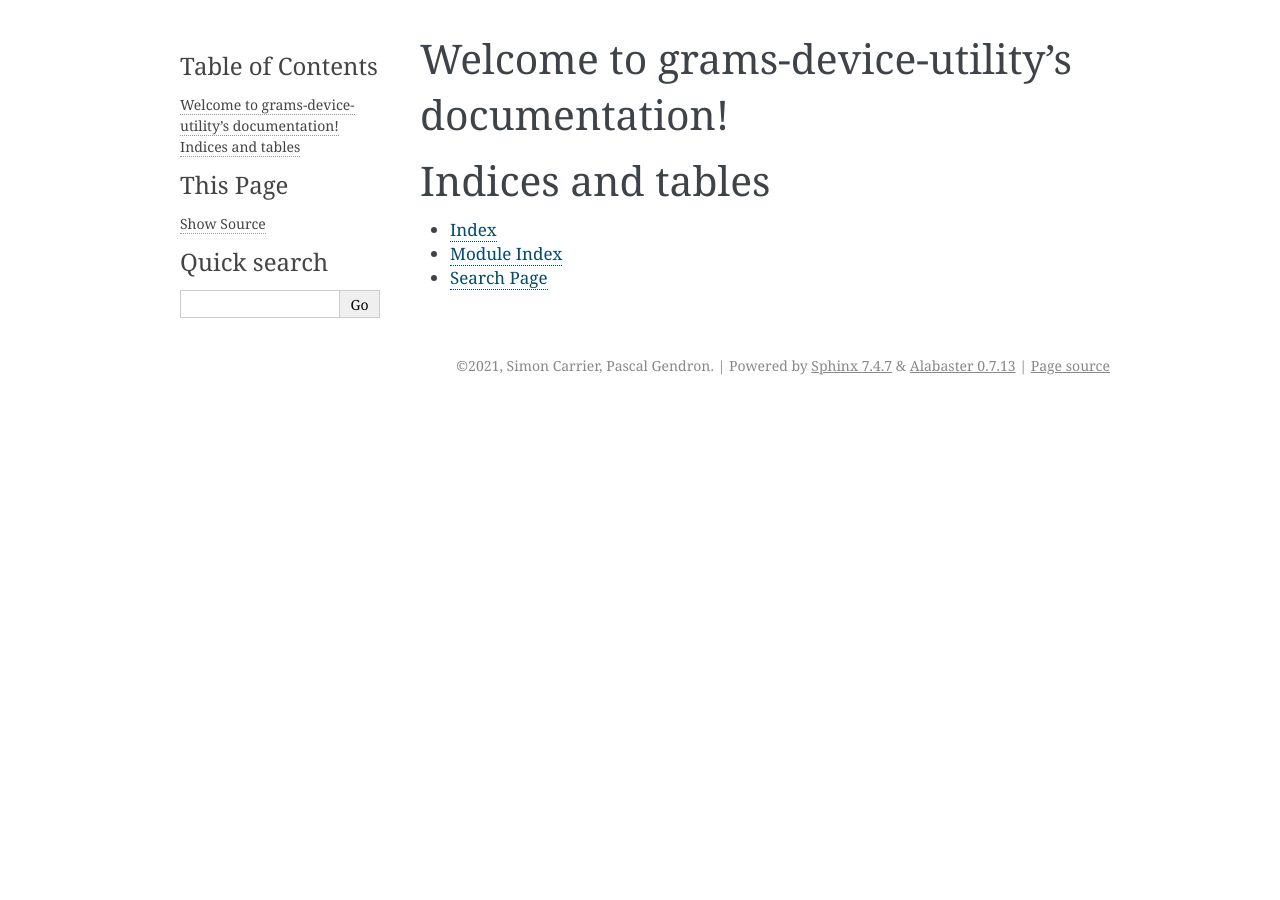
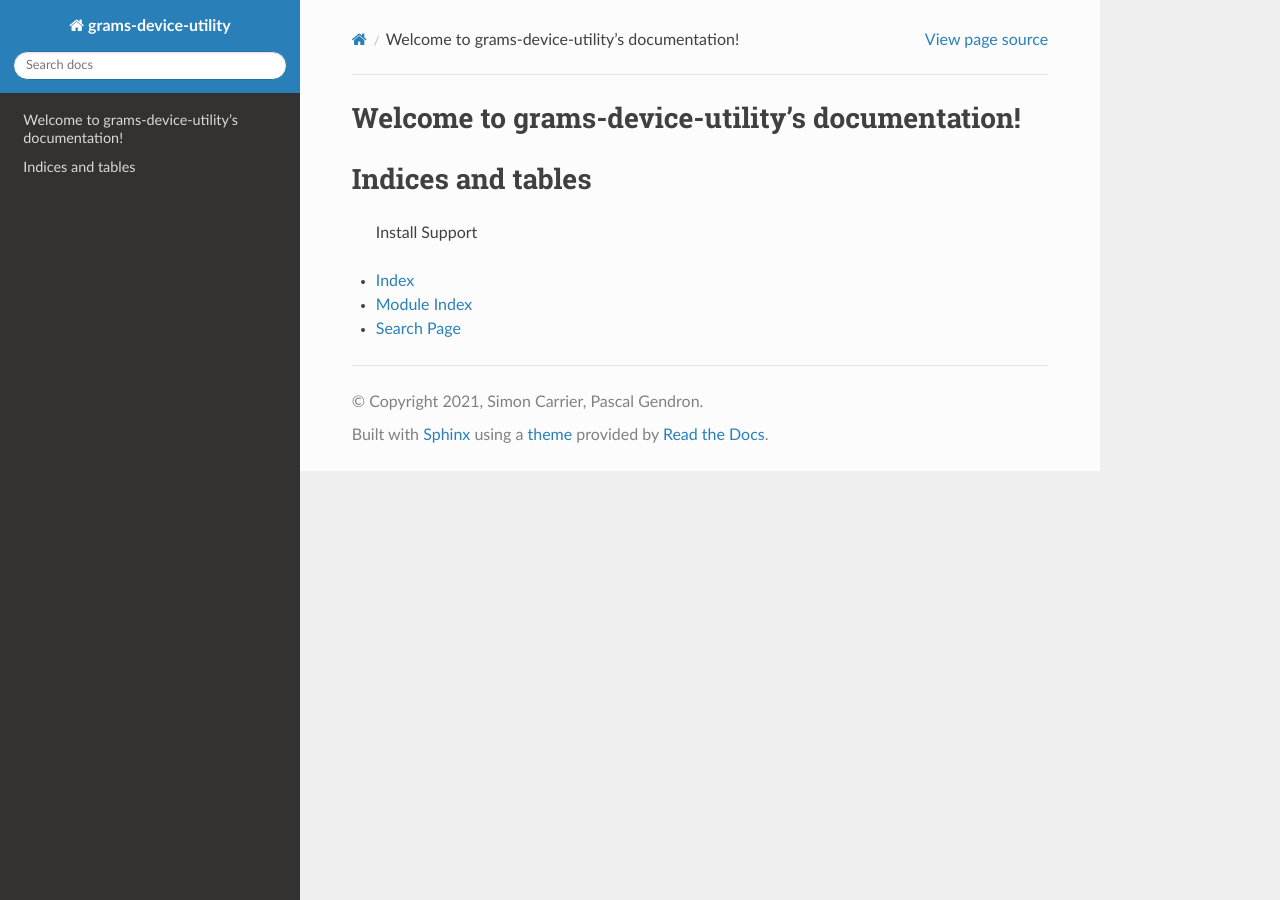
Before and after one commit to sgcarrier/grams-device-utility, a Sphinx documentation site: the page built from docs/index.rst, in a window 1280 px wide. Built offline with Sphinx 7.4.7 and the Read the Docs theme 2.0.0, drawn with Linux system fonts in a browser that asks for light colours.

Commit message:
Working on Sphinx for CI

```diff
--- a/docs/conf.py
+++ b/docs/conf.py
@@ -44,7 +44,10 @@ exclude_patterns = ['_build', 'Thumbs.db', '.DS_Store']
 # The theme to use for HTML and HTML Help pages.  See the documentation for
 # a list of builtin themes.
 #
-html_theme = 'alabaster'
+import sphinx_rtd_theme
+
+html_theme = 'sphinx_rtd_theme'
+html_theme_path = [sphinx_rtd_theme.get_html_theme_path()]
 
 # Add any paths that contain custom static files (such as style sheets) here,
 # relative to this directory. They are copied after the builtin static files,
--- a/docs/index.rst
+++ b/docs/index.rst
@@ -14,6 +14,8 @@ Welcome to grams-device-utility's documentation!
 
 Indices and tables
 ==================
+   Install
+   Support
 
 * :ref:`genindex`
 * :ref:`modindex`
```
Also changed, not shown: .gitlab-ci.yml.
